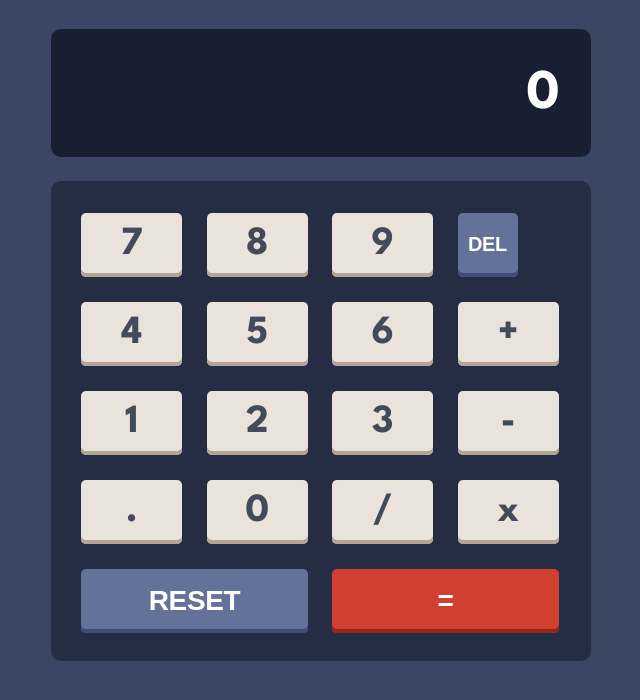
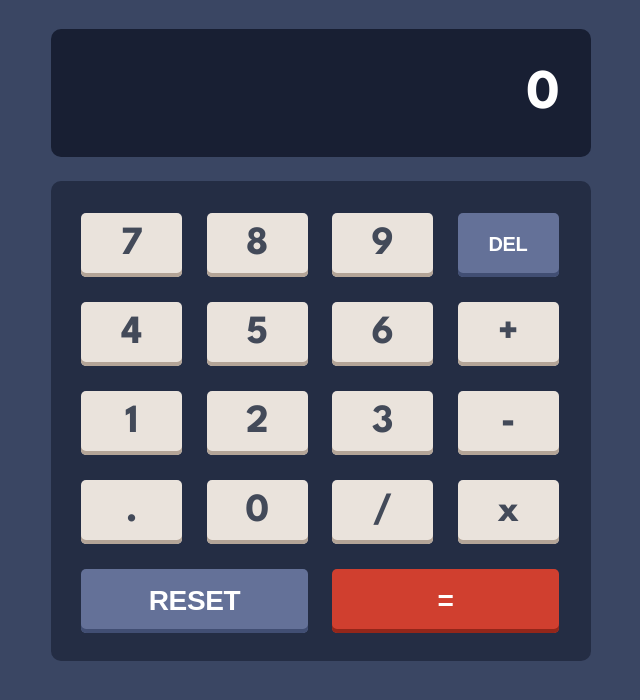
Before and after one commit to Davmike/Calculator-app, a plain HTML site: page index.html in a window 1536 px wide. Shown: the part 92-792 px from the top of the page, without its empty margins (447-1087 px from the left). Drawn offline with Linux system fonts and the light colour scheme.

Commit message:
fix: change del button size

```diff
--- a/style.css
+++ b/style.css
@@ -232,6 +232,10 @@ input[type="range"]::-webkit-slider-thumb:hover {
     font-size: 40px;
   }
 
+  .del {
+    width: 101px;
+  }
+
   .reset-btn,
   .equal {
     width: 227px;
```
